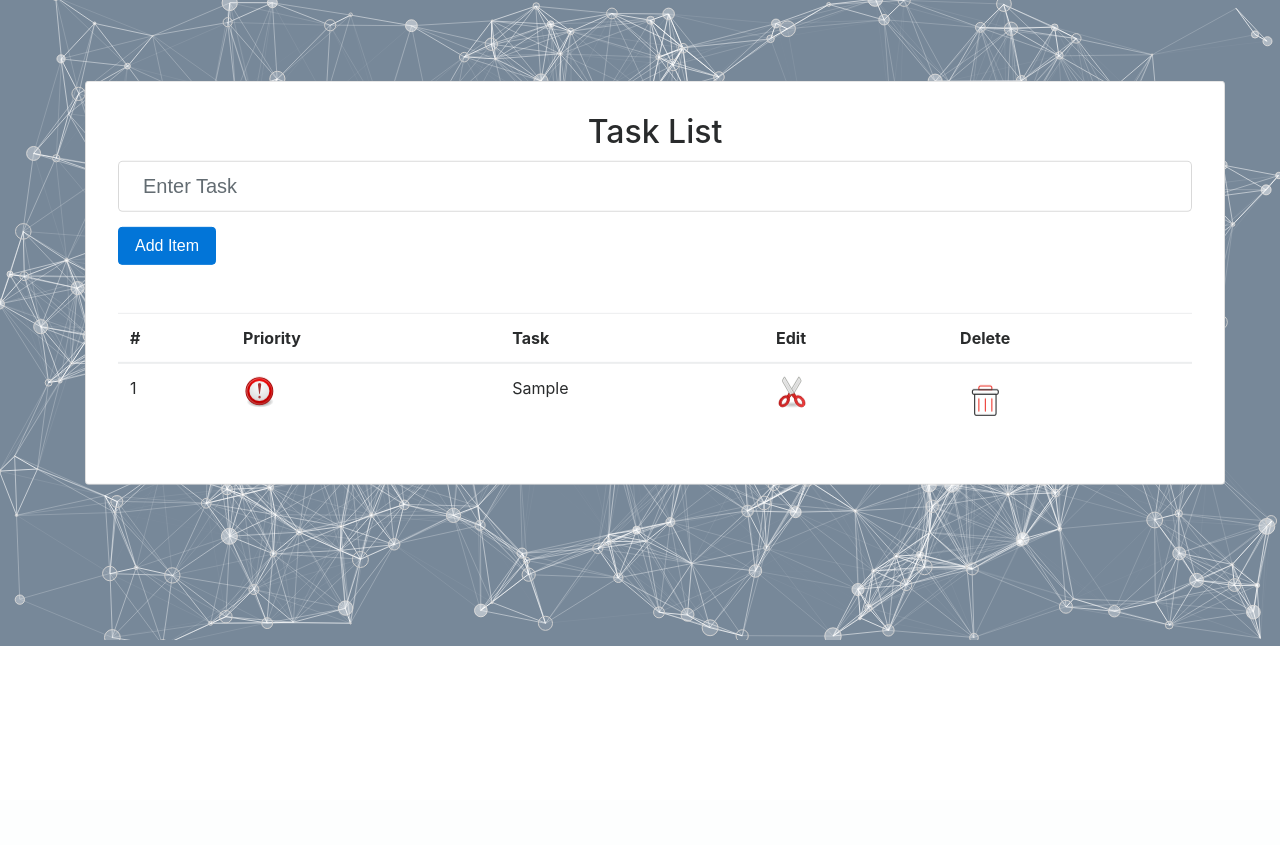
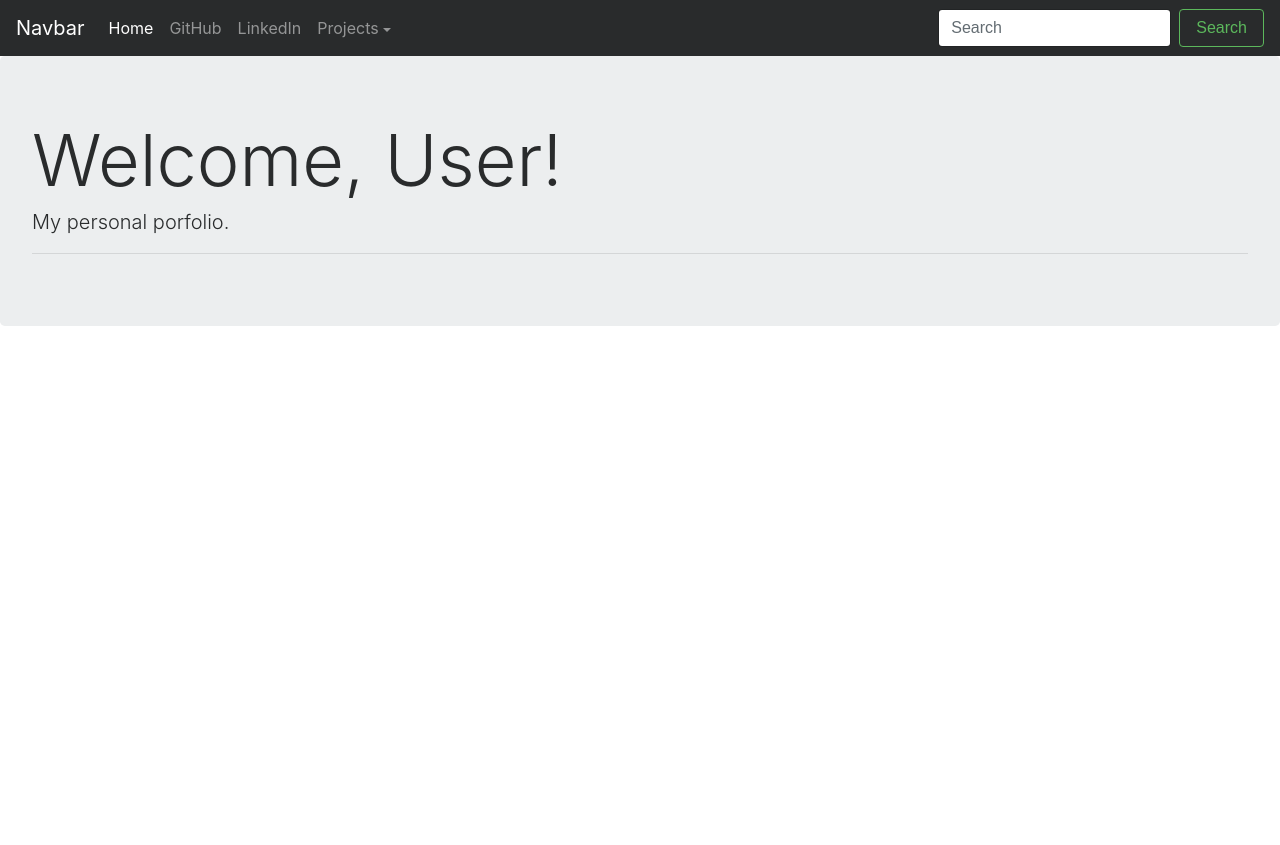
Before and after one commit to lazarus432/php-todo2.0, a PHP site: page / in a window 1280 px wide. Shown: the top 845 px of the page. Before the commit the page ends 646 px from the top, so only its background shows below. Run offline with PHP 8.4, Linux system fonts and the light colour scheme; tables that the repository leaves empty or names only in its code hold one stand-in row (values such as "Sample post"); some libraries are stand-ins or nearby versions.

Commit message:
style: updated divs and formatting.
Made index a landing page. Added parallax functionality to welcome image.

```diff
--- a/index.php
+++ b/index.php
@@ -8,64 +8,56 @@
         <link rel="stylesheet" type="text/css" href="style.css">
         <link rel="stylesheet" href="https://maxcdn.bootstrapcdn.com/bootstrap/4.0.0-alpha.6/css/bootstrap.min.css" integrity="sha384-rwoIResjU2yc3z8GV/NPeZWAv56rSmLldC3R/AZzGRnGxQQKnKkoFVhFQhNUwEyJ" crossorigin="anonymous">
     </head>
+    <nav class="navbar navbar-toggleable-md navbar-inverse bg-inverse">
+      <button class="navbar-toggler navbar-toggler-right" type="button" data-toggle="collapse" data-target="#navbarsExampleDefault" aria-controls="navbarsExampleDefault" aria-expanded="false" aria-label="Toggle navigation">
+        <span class="navbar-toggler-icon"></span>
+      </button>
+      <a class="navbar-brand" href="#">Navbar</a>
+
+      <div class="collapse navbar-collapse" id="navbarsExampleDefault">
+        <ul class="navbar-nav mr-auto">
+          <li class="nav-item active">
+            <a class="nav-link" href="index.php">Home <span class="sr-only">(current)</span></a>
+          </li>
+          <li class="nav-item">
+            <a class="nav-link" href="#">GitHub</a>
+          </li>
+          <li class="nav-item">
+              <a class="nav-link" href="#">LinkedIn</a>
+            </li>
+          <li class="nav-item dropdown">
+            <a class="nav-link dropdown-toggle" href="http://example.com" id="dropdown01" data-toggle="dropdown" aria-haspopup="true" aria-expanded="false">Projects</a>
+            <div class="dropdown-menu" aria-labelledby="dropdown01">
+              <a class="dropdown-item" href="task-list.php">Task-List</a>
+              <a class="dropdown-item" href="#">Store Item Catalog</a>
+              <a class="dropdown-item" href="#">SF Attractions</a>
+            </div>
+          </li>
+        </ul>
+        <form class="form-inline my-2 my-md-0">
+          <input class="form-control mr-sm-2" type="text" placeholder="Search">
+          <button class="btn btn-outline-success my-2 my-sm-0" type="submit">Search</button>
+        </form>
+      </div>
+    </nav>
+
     <body>
-        <div class="container-fluid" style="margin:0; padding:0;">
-            <div id="particles-js">
-                <div class="container">
-                    <div class="card" style="position:absolute; padding:2em; width:100%;transform: translate(0%, 20%);">
-                        <div class="card-body">
-                            <h2 class="card-title" align="center" style="width:100%;">Task List</h2>
-                                <form class="form-inline" action="index.php" method="POST">
-                                    <?php if(isset($error)) { ?>
-                                        <div class="alert alert-warning" role="alert" style="width:100%;padding:1em;text-align:center;"><?php echo $error; ?></div>
-                                    <?php } ?>
-                                    <script>
-                                        window.setTimeout(function() {
-                                            $(".alert").fadeTo(500,0).slideUp(500, function(){
-                                                $(this).remove();
-                                            });
-                                        }, 1000);
-                                    </script>
-                                        <input class="form-control form-control-lg" style="width:100%;" type="text"  placeholder="Enter Task" name="name">
-                                        <button type="submit" class="btn btn-primary" style="margin-top: 15px;" name="add-item">Add Item</button>
-                                </form>
-                                <table class="table table-hover">
-                                    <thead>
-                                        <tr>
-                                            <th>#</th>
-                                            <th>Priority</th>
-                                            <th>Task</th>
-                                            <th>Edit</th>
-                                            <th>Delete</th>
-                                        </tr>
-                                    </thead>
-                                    <?php $id = 1; while ($row = mysqli_fetch_array($results)) { ?>
-                                    <tbody>
-                                        <tr>
-                                            <td><?php echo $id; ?></td>
-                                            <td><a href="#"><img src="images/priority.png"></a></td>
-                                            <td><?php echo $row['task']; ?></td>
-                                            <td><a href="#"><img src="images/edit.png"></a></td>
-                                            <td><a href="index.php?del=<?php echo $row['id']; ?>"><img src="images/trash-bin.png"></a></td>
-                                        </tr>
-                                    </tbody>
-                                    <?php $id++; } ?>
-                                </table>
-                        </div>
-                    </div>
-                </div>
+        <section class="parallax--bg">
+            <div class="jumbotron">
+                <h1 class="display-3">Welcome, User!</h1>
+                    <p class="lead">
+                        My personal porfolio.
+                    </p>
+                    <hr class="my-2">
             </div>
-        </div>
+        </section>
         <script src="https://ajax.googleapis.com/ajax/libs/jquery/1.11.0/jquery.min.js"></script>
         <script src="https://cdnjs.cloudflare.com/ajax/libs/tether/1.4.0/js/tether.min.js" integrity="sha384-DztdAPBWPRXSA/3eYEEUWrWCy7G5KFbe8fFjk5JAIxUYHKkDx6Qin1DkWx51bBrb"
             crossorigin="anonymous"></script>
         <script src="https://maxcdn.bootstrapcdn.com/bootstrap/4.0.0-alpha.6/js/bootstrap.min.js" integrity="sha384-vBWWzlZJ8ea9aCX4pEW3rVHjgjt7zpkNpZk+02D9phzyeVkE+jo0ieGizqPLForn"
             crossorigin="anonymous"></script>
-        <script src="https://cdn.jsdelivr.net/npm/particles.js@2.0.0/particles.min.js"></script>
-        <script async>
-            particlesJS.load('particles-js', 'particles.json', function(){
-                console.log('particles.json loaded...');
-            });
-        </script>
+        <script src="js/parallax.js"></script>
     </body>
+    <footer style="height:1000px;">
+    </footer>
 </html>
```
